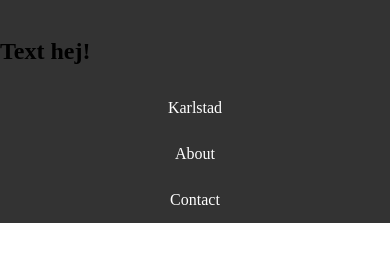
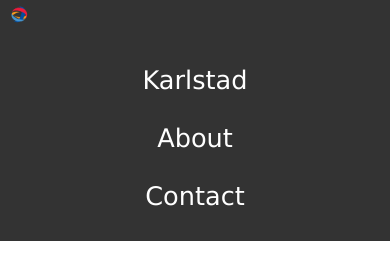
Before and after one commit to Timthom/Karlstad, a plain HTML site: page index.html in a window 390 px wide. Drawn offline with Linux system fonts and the light colour scheme.

Commit message:
Add style

```diff
--- a/css/style.css
+++ b/css/style.css
@@ -4,19 +4,37 @@ body {
 }
 header {
     background-color: #333;
+    font-family: Verdana, Geneva, Tahoma, sans-serif;
+    font-size: 1.6rem;
+    color: aliceblue;
+    overflow: hidden;
 }
 
-ul.topnav {
+
+aside h1 {
+    float: left;
+    text-align: center;
+    margin: 0;
+    padding: 1rem;
+}
+aside img {
+    float: left;
+    max-width: 10%;
+}
+
+nav ul.topnav {
+  position: relative;
   list-style-type: none;
   margin: 0;
-  padding: 0;
-  overflow: hidden;
-
+  padding: 1rem;
+  left: 30%;
 }
 
-ul.topnav li {float: left;}
+nav ul.topnav li {
+    float: left;
+}
 
-ul.topnav li a {
+nav ul.topnav li a {
   display: block;
   color: white;
   text-align: center;
@@ -24,13 +42,32 @@ ul.topnav li a {
   text-decoration: none;
 }
 
-ul.topnav li a:hover:not(.active) {background-color: #111;}
+nav ul.topnav li a:hover:not(.active) {
+    background-color: #111;
+}
 
-ul.topnav li a.active {background-color: #04AA6D;}
+@media screen and (max-width: 970px) {
 
-ul.topnav li.right {float: right;}
+    nav ul.topnav  {
+    font-size: 1.4rem;
+    left: 10%;
+  }
 
-@media screen and (max-width: 600px) {
-  ul.topnav li.right,
-  ul.topnav li {float: none;}
+  }
+
+@media screen and (max-width: 700px) {
+
+  nav ul.topnav li {
+    float: none;
 }
+nav ul.topnav {
+    left: 0;
+    font-size: 1.6rem;
+}
+    aside h1 {
+        display: none;
+    }
+    aside img {
+        float: none;
+    }
+}
--- a/index.html
+++ b/index.html
@@ -9,7 +9,7 @@
 <body>
     <header>
         <aside>
-            <img />
+            <img src="img/logo.png"/>
             <h1>Text hej!</h1>
         </aside>
         <nav>
```
Also changed, not shown: img/logo.png (added).
